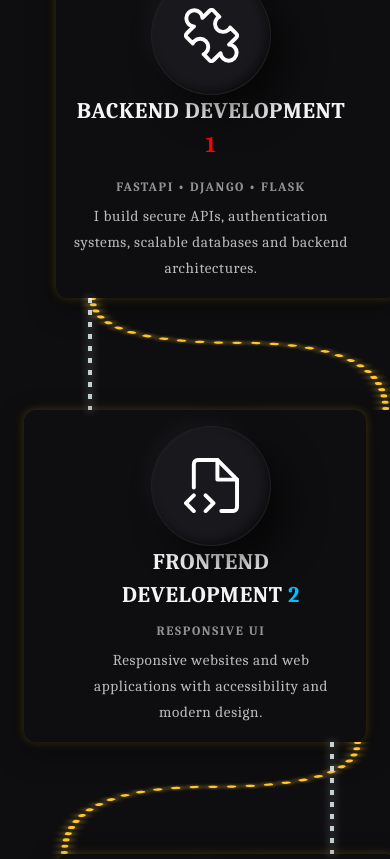
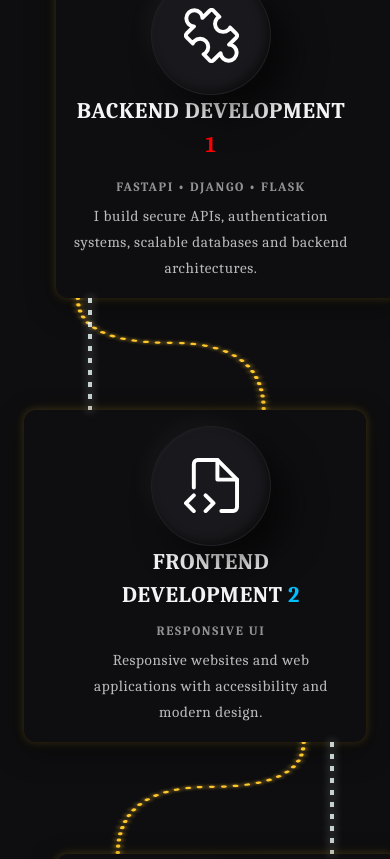
Before and after one commit to AdaOkonkwoTech/AdaOkonkwo, a plain HTML site: page index.html in a window 390 px wide. Shown: the part 1275-2134 px from the top of the page. Drawn offline with Linux system fonts and the light colour scheme; some packages are replaced by stand-ins of ours; a script that the page names is missing; a web font is replaced by a local one.

Commit message:
updating responsive style for service section

```diff
--- a/styles/style.css
+++ b/styles/style.css
@@ -1357,8 +1357,8 @@ main {
         display: block;
         position: absolute;
         top: 100%;          /* starts exactly below the card */
-        width: 25rem;
-        height: 7rem;
+        width: clamp(12rem, 65vw, 25rem);
+        height: clamp(7rem, 18vw, 7rem);
         pointer-events: none;
         z-index: 1;
     }
@@ -1374,7 +1374,7 @@ main {
     }
 
     .service-row.left .service-track{
-        left: -17px;         /* align with the left circle */
+        left: clamp(-13px, -3vw, -6px);         /* align with the left circle */
 
     }
 
```
